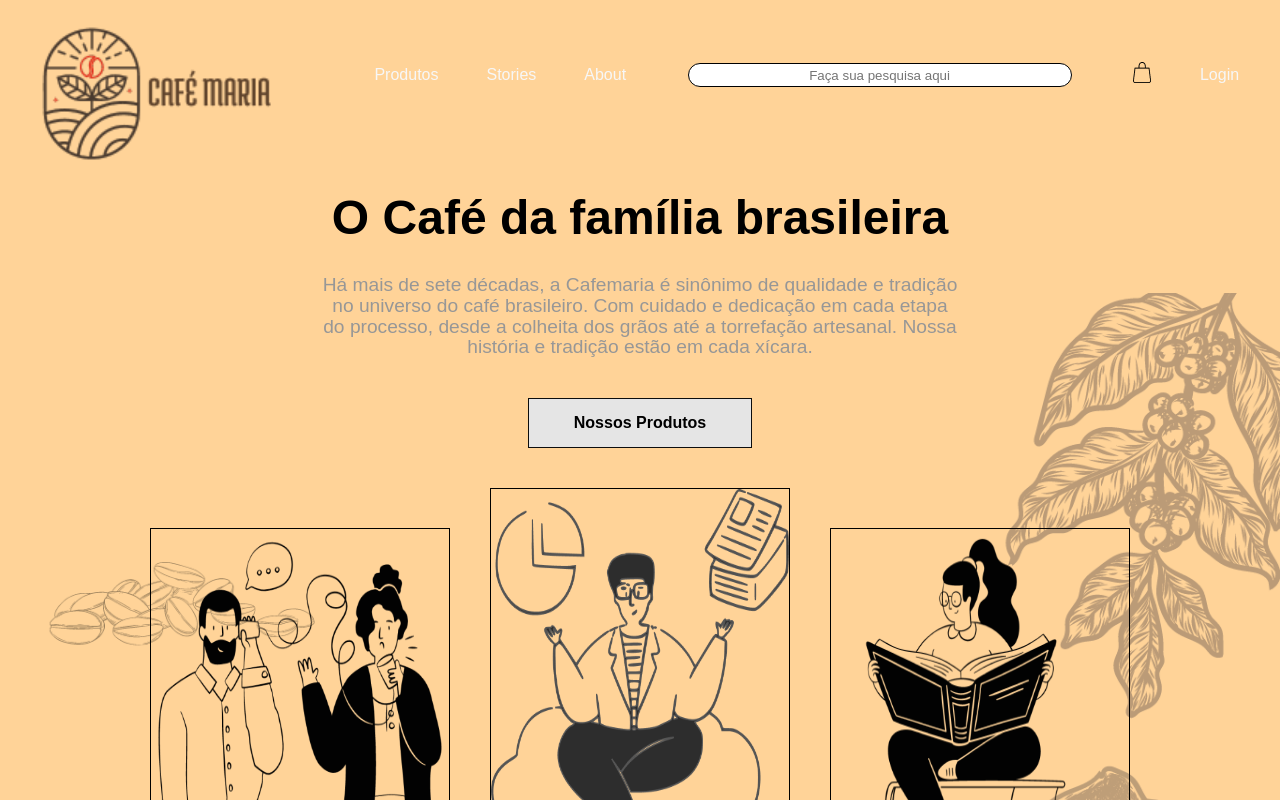
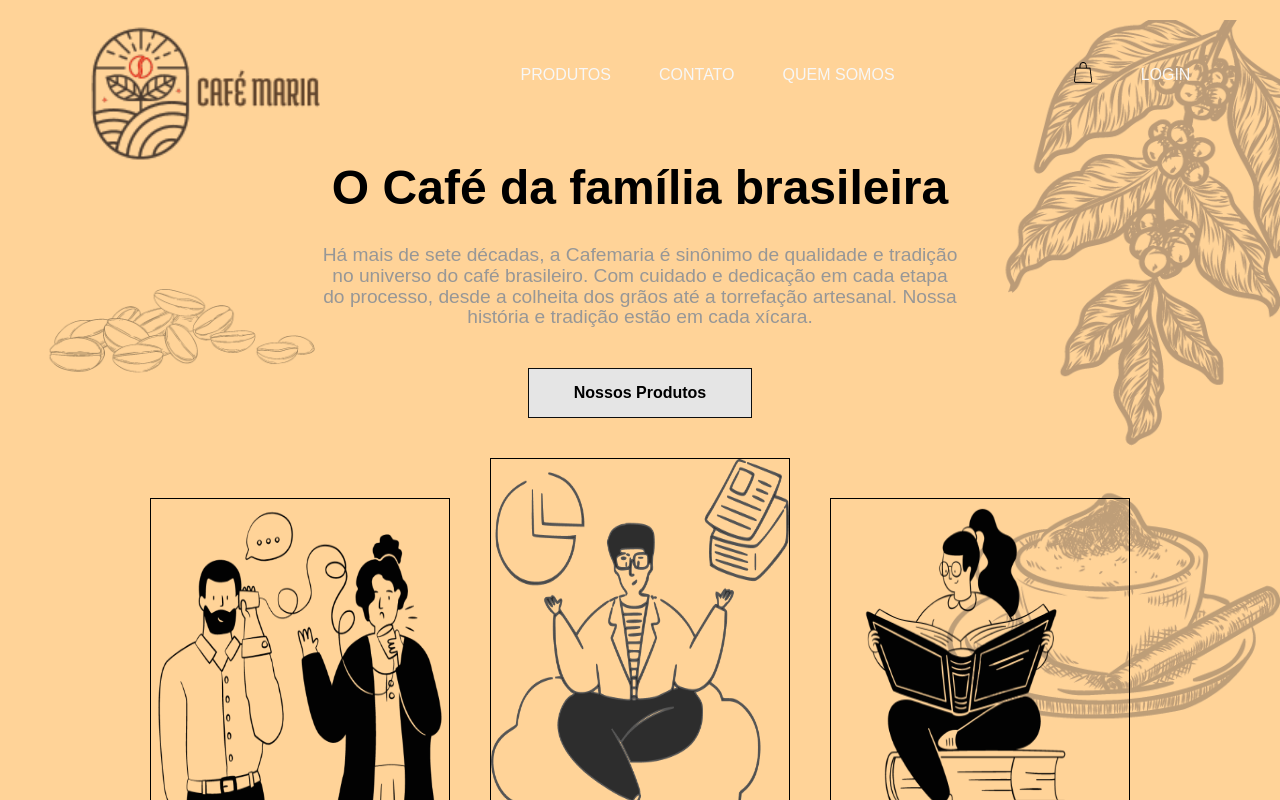
Before and after one commit to guipaterlini/Projeto-Cafemaria, a React (Create React App) app: page / in a window 1280 px wide. Shown: the top 800 px of the page. Built offline with nearby package versions, Linux system fonts and the light colour scheme.

Commit message:
Feature: intalado as fontes e fito ajustes no css da pagina Home

```diff
--- a/public/index.html
+++ b/public/index.html
@@ -12,6 +12,13 @@
     <link rel="apple-touch-icon" href="%PUBLIC_URL%/logo192.png" />
     <link rel="manifest" href="%PUBLIC_URL%/manifest.json" />
 
+    <link rel="preconnect" href="https://fonts.googleapis.com" />
+    <link rel="preconnect" href="https://fonts.gstatic.com" crossorigin />
+    <link
+      href="https://fonts.googleapis.com/css2?family=Fraunces:opsz,wght@9..144,600&family=Lora:ital,wght@0,400;0,500;0,600;0,700;1,400;1,500;1,600;1,700&display=swap"
+      rel="stylesheet"
+    />
+
     <title>Cafemaria</title>
   </head>
   <body>
--- a/src/components/Header/Style.ts
+++ b/src/components/Header/Style.ts
@@ -23,12 +23,12 @@ export const ListItem = styled.li`
   text-decoration: none;
 `;
 
-export const InputDefault = styled.input`
-  align-self: center;
-  border: 1px solid;
-  border-radius: 20px;
-  height: 1.5rem;
-  margin: 1.29rem;
-  text-align: center;
-  width: 30%;
-`;
+// export const InputDefault = styled.input`
+//   align-self: center;
+//   border: 1px solid;
+//   border-radius: 20px;
+//   height: 1.5rem;
+//   margin: 1.29rem;
+//   text-align: center;
+//   width: 30%;
+// `;
--- a/src/components/Header/index.tsx
+++ b/src/components/Header/index.tsx
@@ -3,7 +3,7 @@ import {
   HeaderDefault,
   ListDefault,
   ListItem,
-  InputDefault,
+  // InputDefault,
   Logo,
 } from "./Style";
 import ImageLink from "../ImageLink";
@@ -15,17 +15,17 @@ export default function Header() {
 
       <ListDefault>
         <ListItem>
-          <a href="/Produtos">Produtos</a>
+          <a href="/Produtos">PRODUTOS</a>
         </ListItem>
         <ListItem>
-          <a href="/about">Stories</a>
+          <a href="/about">CONTATO</a>
         </ListItem>
         <ListItem>
-          <a href="/contact">About</a>
+          <a href="/contact">QUEM SOMOS</a>
         </ListItem>
       </ListDefault>
 
-      <InputDefault type="text" placeholder="Faça sua pesquisa aqui" />
+      {/* <InputDefault type="text" placeholder="Faça sua pesquisa aqui" /> */}
 
       <ListDefault>
         <ListItem>
@@ -36,7 +36,7 @@ export default function Header() {
           />
         </ListItem>
         <ListItem>
-          <a href="/login">Login</a>
+          <a href="/login">LOGIN</a>
         </ListItem>
       </ListDefault>
     </HeaderDefault>
--- a/src/pages/Home/Style.ts
+++ b/src/pages/Home/Style.ts
@@ -1,10 +1,11 @@
 import styled from "styled-components";
 
-export const Container = styled.div`
-  margin: 60px 0;
+export const FirstContainer = styled.div`
+  margin: 30px 0;
   text-align: center;
 
   h1 {
+    /* font-family: ; */
     font-size: 3rem;
     font-weight: 600;
     margin-bottom: 30px;
--- a/src/pages/Home/index.tsx
+++ b/src/pages/Home/index.tsx
@@ -1,10 +1,10 @@
 import { Footer } from "../../components/Footer";
-import { Container, BannerContainer, Image } from "./Style";
+import { FirstContainer, BannerContainer, Image } from "./Style";
 
 export default function Home() {
   return (
     <main>
-      <Container>
+      <FirstContainer>
         <h1>O Café da família brasileira</h1>
         <p>
           Há mais de sete décadas, a Cafemaria é sinônimo de qualidade e
@@ -13,7 +13,7 @@ export default function Home() {
           artesanal. Nossa história e tradição estão em cada xícara.
         </p>
         <button>Nossos Produtos</button>
-      </Container>
+      </FirstContainer>
 
       <BannerContainer>
         <Image src="../../../assets/images/1.png" alt="Image 1" />
--- a/src/styles/global.css
+++ b/src/styles/global.css
@@ -11,6 +11,7 @@
   --fonte-destaque: 2rem; /* 32px / 16px */
   --fonte-muito-grande: 2.5rem; /* 40px / 16px */
   --fonte-enorme: 3rem; /* 48px / 16px */
+  --fonte-family: 'Lora', serif;;
 }
 
 * {
@@ -28,7 +29,7 @@ body {
 
 .App {
   background-image: url("../../public/assets/images/fundo-home.png");
-  background-position: center center;
+  background-position: top center;
   background-repeat: no-repeat;
   background-size: contain;
 }
```
